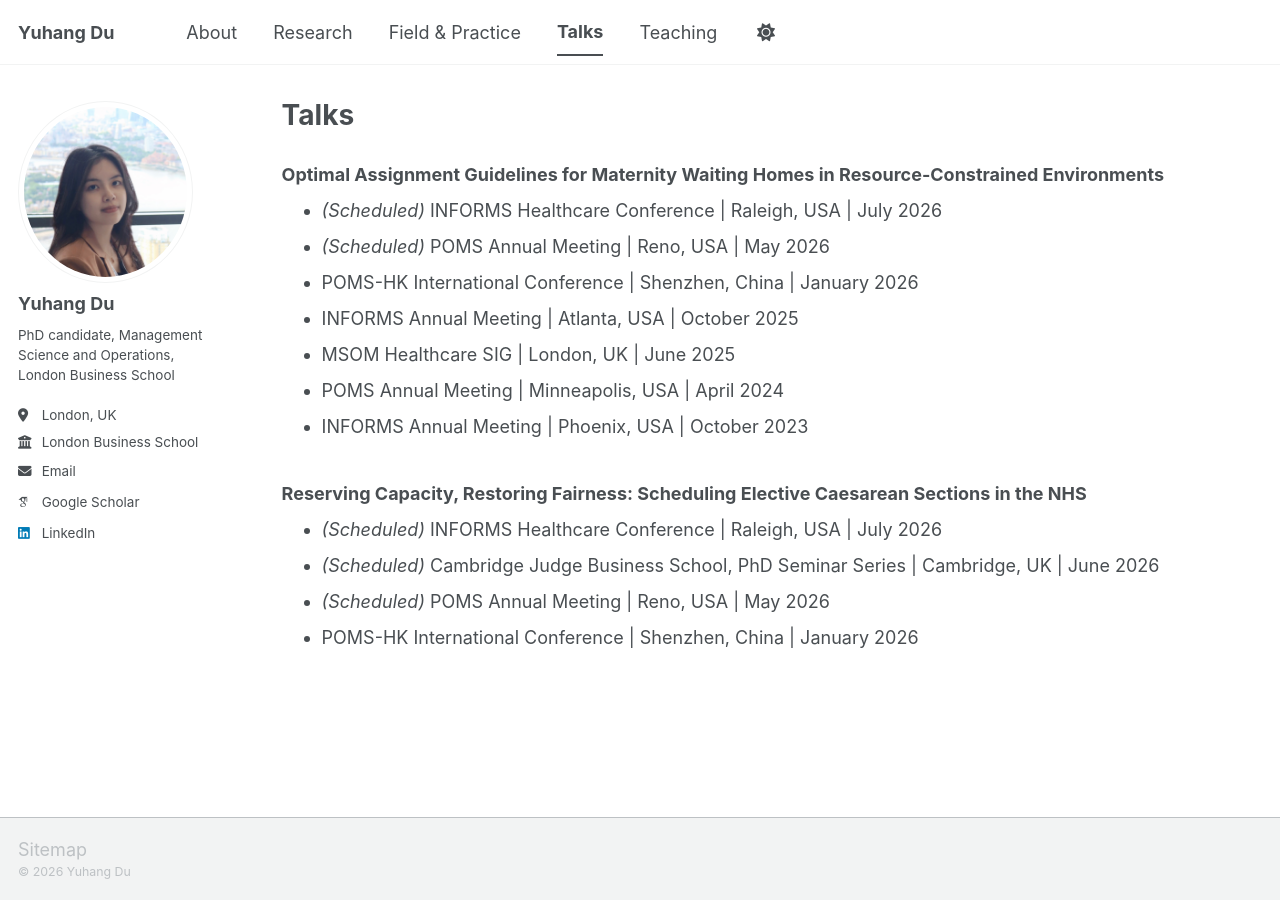
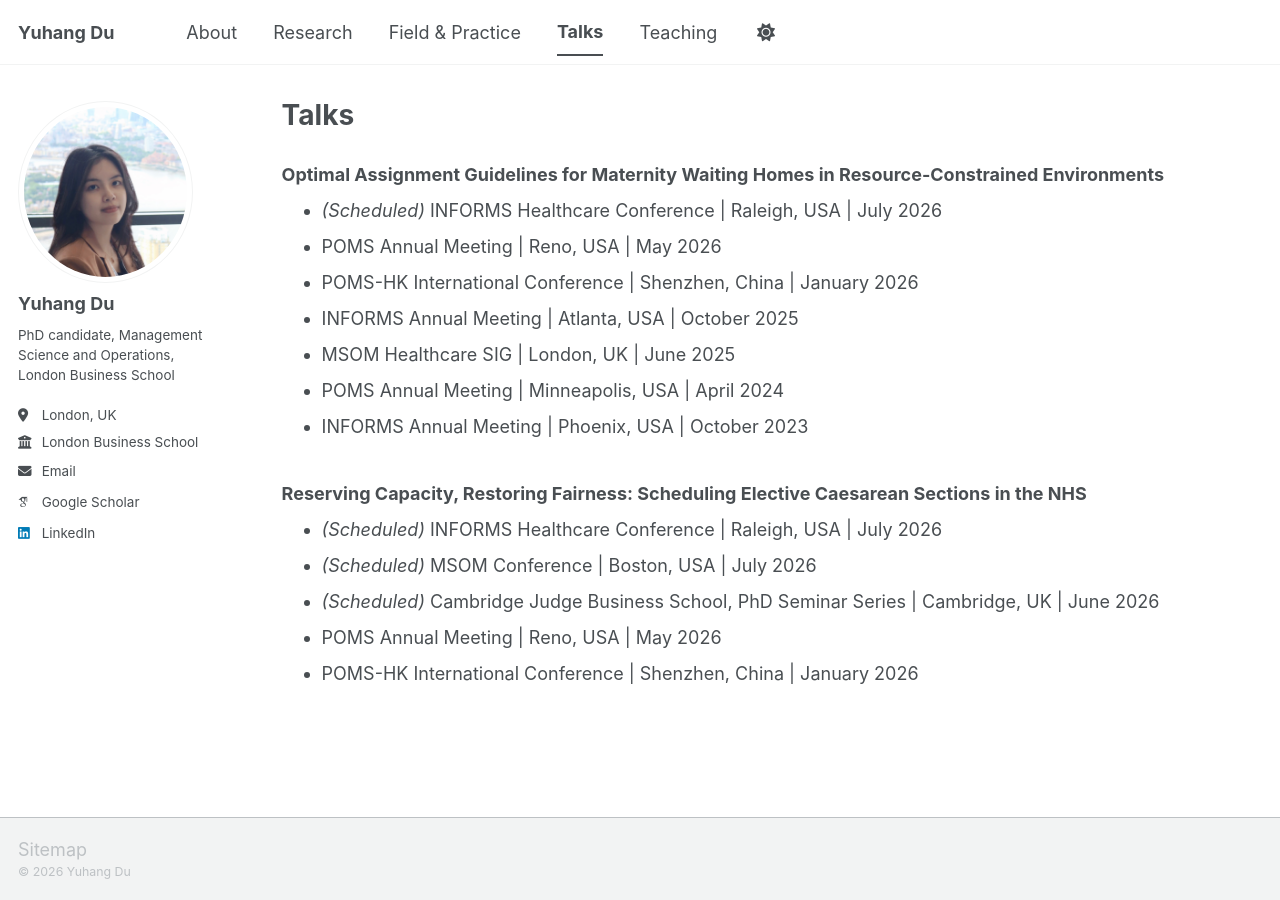
Before and after one commit to yuhangdu-edu/yuhangdu-edu.github.io, a Jekyll site: the page built from _pages/talks.md, in a window 1280 px wide. Built offline with Jekyll 4.4.1, drawn with Linux system fonts in a browser that asks for light colours; some web fonts are replaced; a script bundle is joined from its source files by our own code; library files that are not in the unit come from our copies.

Commit message:
Update talks.md

```diff
--- a/_pages/talks.md
+++ b/_pages/talks.md
@@ -13,7 +13,7 @@ author_profile: true
 
 1. **Optimal Assignment Guidelines for Maternity Waiting Homes in Resource-Constrained Environments**
     - *(Scheduled)* INFORMS Healthcare Conference \| Raleigh, USA \| July 2026
-    - *(Scheduled)* POMS Annual Meeting \| Reno, USA \| May 2026
+    - POMS Annual Meeting \| Reno, USA \| May 2026
     - POMS-HK International Conference \| Shenzhen, China \| January 2026
     - INFORMS Annual Meeting \| Atlanta, USA \| October 2025
     - MSOM Healthcare SIG \| London, UK \| June 2025
@@ -22,6 +22,7 @@ author_profile: true
 
 2. **Reserving Capacity, Restoring Fairness: Scheduling Elective Caesarean Sections in the NHS**
     - *(Scheduled)* INFORMS Healthcare Conference \| Raleigh, USA \| July 2026
+    - *(Scheduled)* MSOM Conference \| Boston, USA \| July 2026
     - *(Scheduled)* Cambridge Judge Business School, PhD Seminar Series \| Cambridge, UK \| June 2026
-    - *(Scheduled)* POMS Annual Meeting \| Reno, USA \| May 2026
+    - POMS Annual Meeting \| Reno, USA \| May 2026
     - POMS-HK International Conference \| Shenzhen, China \| January 2026
```
